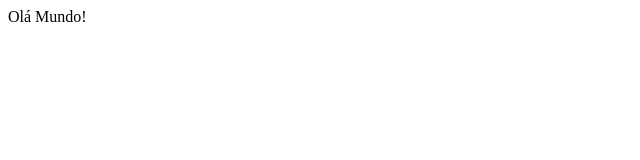
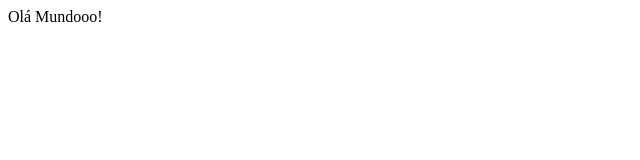
Before and after one commit to kellyemilly/projeto_final_react, a React (Vite) app: page / in a window 1280 px wide. Shown: the top 160 px of the page, without its empty margins (0-640 px from the left). Built offline with nearby package versions, Linux system fonts and the light colour scheme.

Commit message:
atualizando

```diff
--- a/src/App.jsx
+++ b/src/App.jsx
@@ -6,7 +6,7 @@ function App() {
 
   return (
     <>
-      <div>Olá Mundo!</div>
+      <div>Olá Mundooo!</div>
     </>
   )
 }
```
